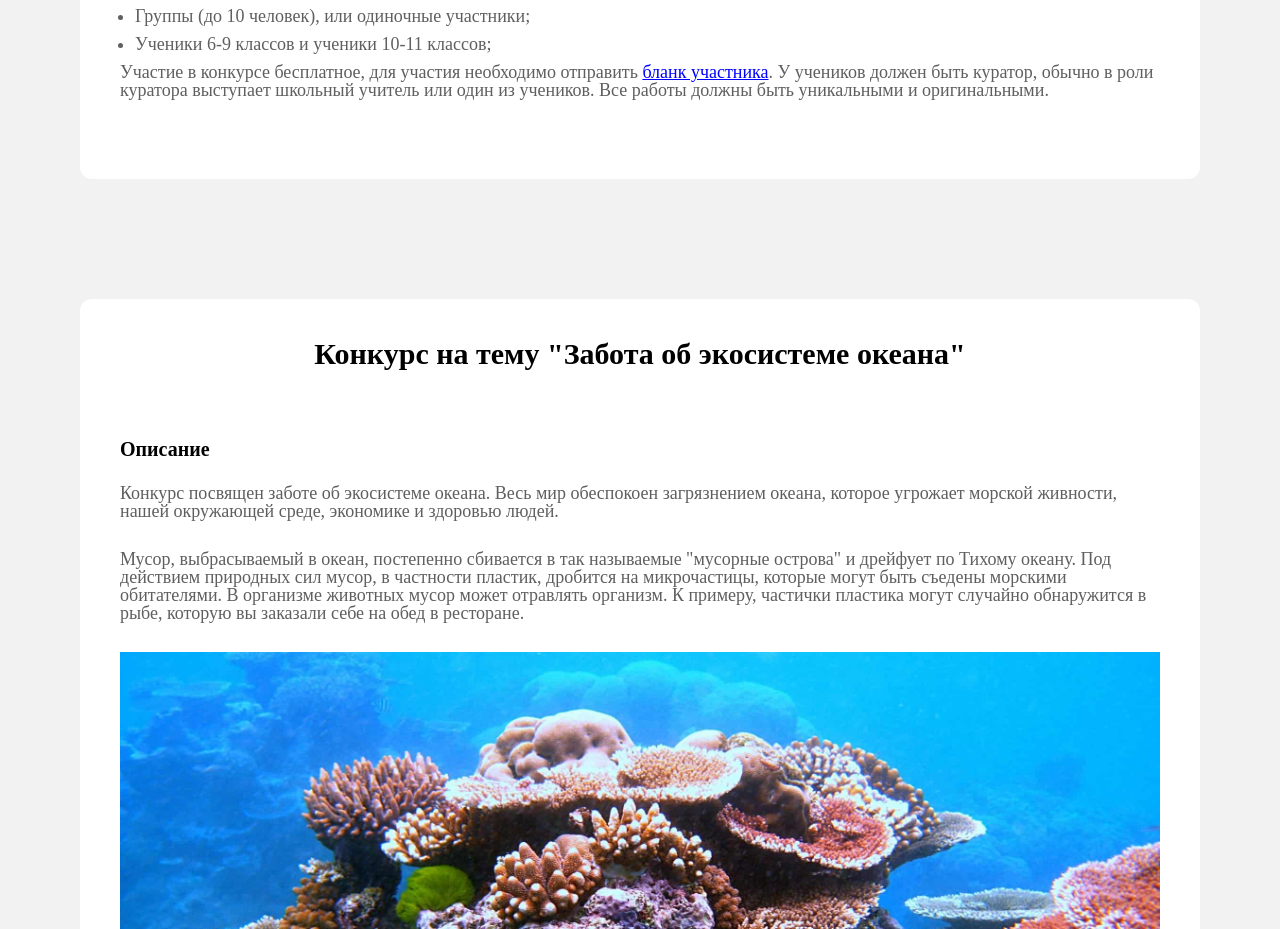
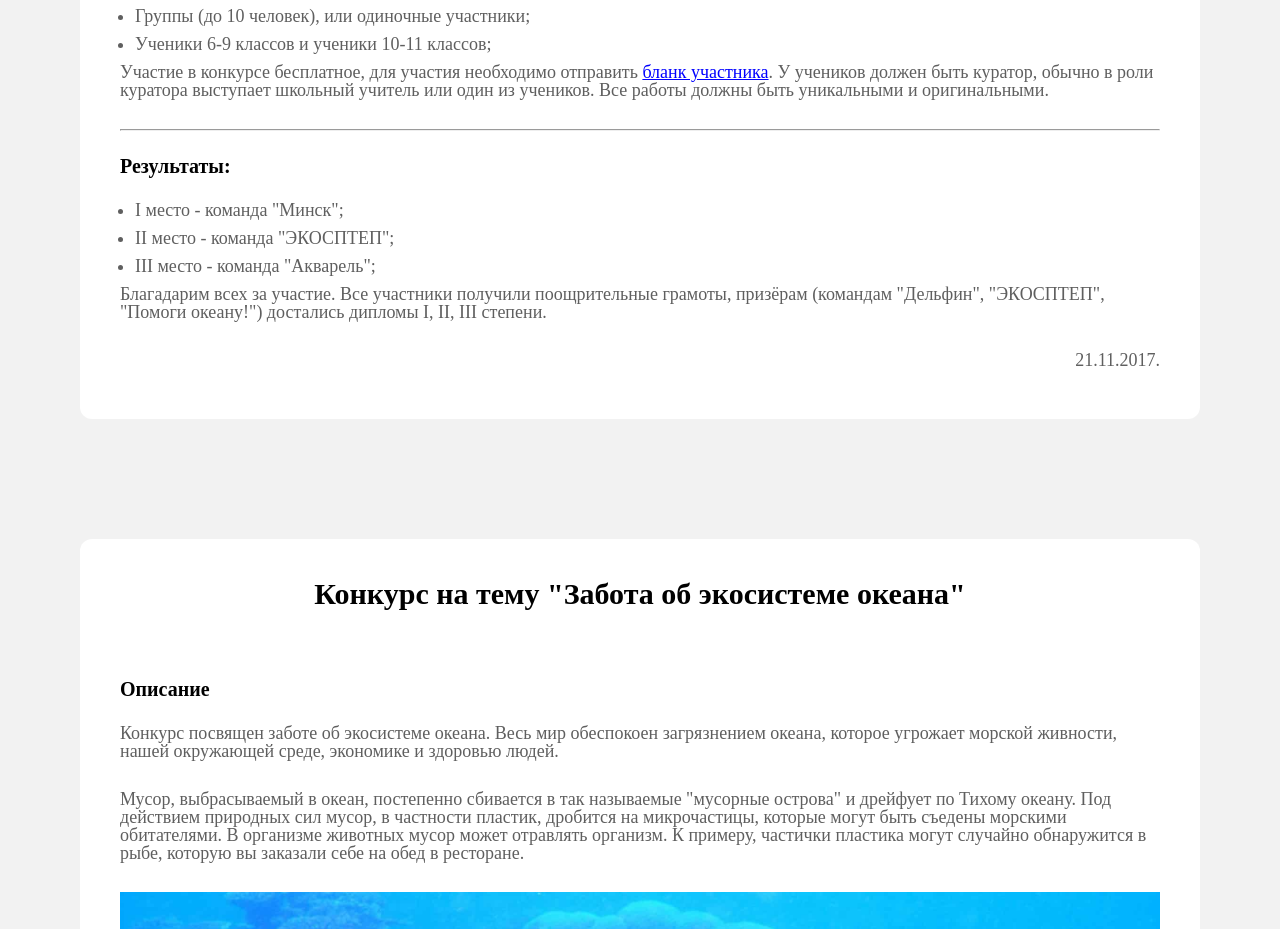
Before and after one commit to Eco-Ocean-by/Eco-Ocean-by.github.io, a plain HTML site: page index.html in a window 1280 px wide. Shown: the part 1520-2449 px from the top of the page. Drawn offline with Linux system fonts and the light colour scheme.

Commit message:
Update index.html

```diff
--- a/index.html
+++ b/index.html
@@ -44,6 +44,16 @@
 					<li>Ученики 6-9 классов и ученики 10-11 классов;</li>
 				</ul>
 				<p class="con-p-type1">Участие в конкурсе бесплатное, для участия необходимо отправить <a href="blank.html" class="in-text-link">бланк участника</a>. У учеников должен быть куратор, обычно в роли куратора выступает школьный учитель или один из учеников. Все работы должны быть уникальными и оригинальными.</p>
+				<hr>
+				<h3 class="con-title3 yqt2">Результаты:</h3>
+				<ul class="list-t1">
+					<li>I место - команда "Минск";</li>
+					<li>II место - команда "ЭКОСПТЕП";</li>
+					<li>III место - команда "Акварель";</li>
+				</ul>
+				<p class="con-p-type1">Благадарим всех за участие. Все участники получили поощрительные грамоты, призёрам (командам "Дельфин", "ЭКОСПТЕП", "Помоги океану!") достались дипломы I, II, III степени.</p>
+				<div class="tar">
+<p style="display: -webkit-flex;display: -moz-flex;display: -ms-flex;display: -o-flex;display: flex;justify-content: flex-end;">21.11.2017.</p></div>
 			</div>
 
 
```
